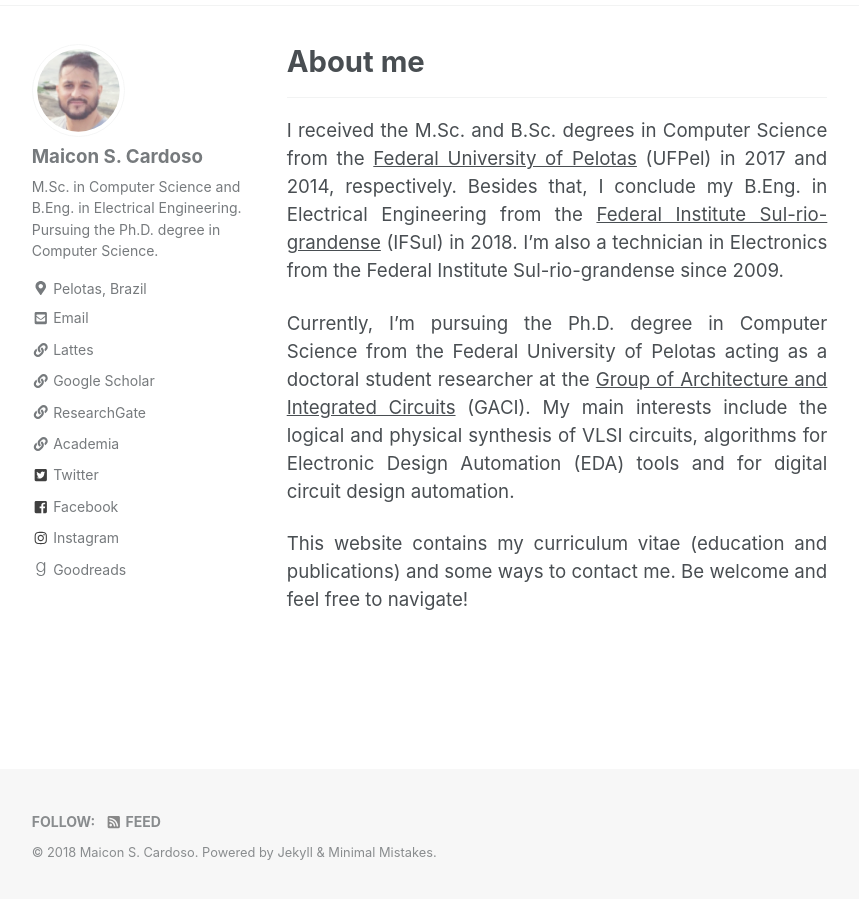
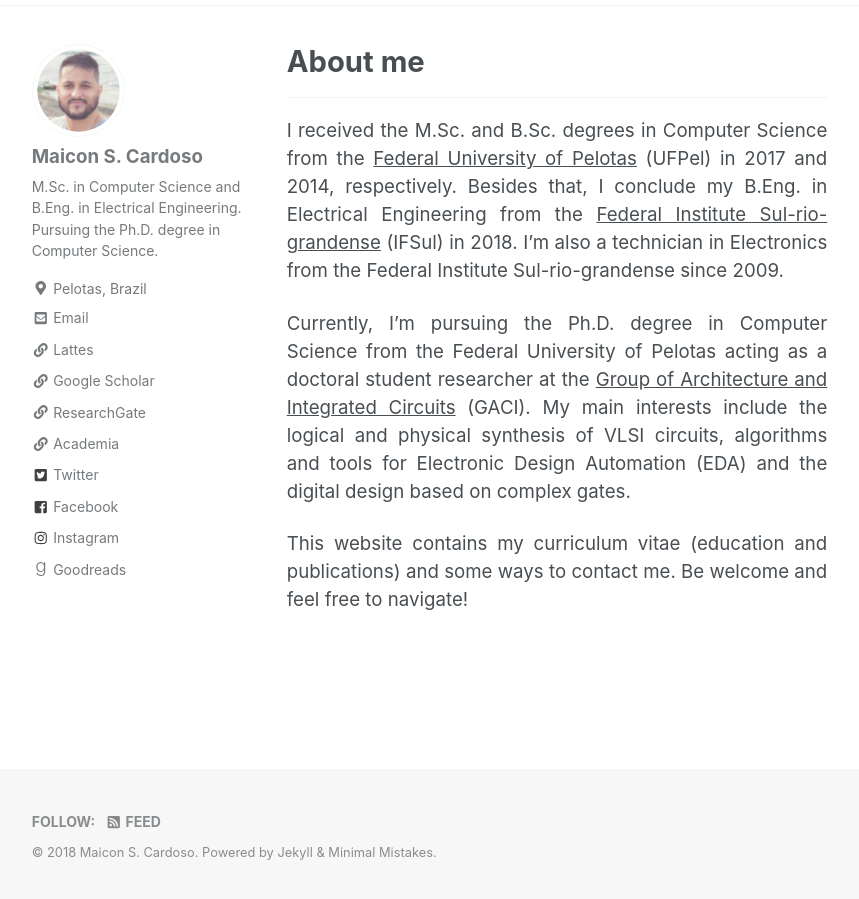
Before and after one commit to maiconsc/me, a Jekyll site: the page built from index.MD, in a window 1280 px wide and 900 px high, scrolled down 79 px. Shown: the whole window, without its empty margins (83-942 px from the left). Built offline with Jekyll 4.4.1, drawn with Linux system fonts in a browser that asks for light colours; nearby versions of some CDN libraries; our own code applies the rules of GitHub Pages for plain Markdown files.

Commit message:
fix about me

```diff
--- a/_sass/minimal-mistakes/_navigation.scss
+++ b/_sass/minimal-mistakes/_navigation.scss
@@ -203,7 +203,7 @@
     border: 0;
     outline: none;
     color: #fff;
-    background-color: $primary-color;
+    background-color: #f7f7f7;
     cursor: pointer;
   }
 
--- a/index.MD
+++ b/index.MD
@@ -11,7 +11,7 @@ author_profile: true
 I received the M.Sc. and B.Sc. degrees in Computer Science from the [Federal University of Pelotas](https://ufpel.edu.br){:target="\_blank"} (UFPel) in 2017 and 2014, respectively. Besides that, I conclude my B.Eng. in Electrical Engineering from the [Federal Institute Sul-rio-grandense](https://ifsul.edu.br){:target="\_blank"} (IFSul) in 2018. I'm also a technician in Electronics from the Federal Institute Sul-rio-grandense since 2009.
 {: .text-justify}
 
-Currently, I'm pursuing the Ph.D. degree in Computer Science from the Federal University of Pelotas acting as a doctoral student researcher at the [Group of Architecture and Integrated Circuits](https://wp.ufpel.edu.br/gaci/){:target="\_blank"} (GACI). My main interests include the logical and physical synthesis of VLSI circuits, algorithms for Electronic Design Automation (EDA) tools and for digital circuit design automation.
+Currently, I'm pursuing the Ph.D. degree in Computer Science from the Federal University of Pelotas acting as a doctoral student researcher at the [Group of Architecture and Integrated Circuits](https://wp.ufpel.edu.br/gaci/){:target="\_blank"} (GACI). My main interests include the logical and physical synthesis of VLSI circuits, algorithms and tools for Electronic Design Automation (EDA) and the digital design based on complex gates.
 {: .text-justify}
 
 This website contains my curriculum vitae (education and publications) and some ways to contact me. Be welcome and feel free to navigate!
```
